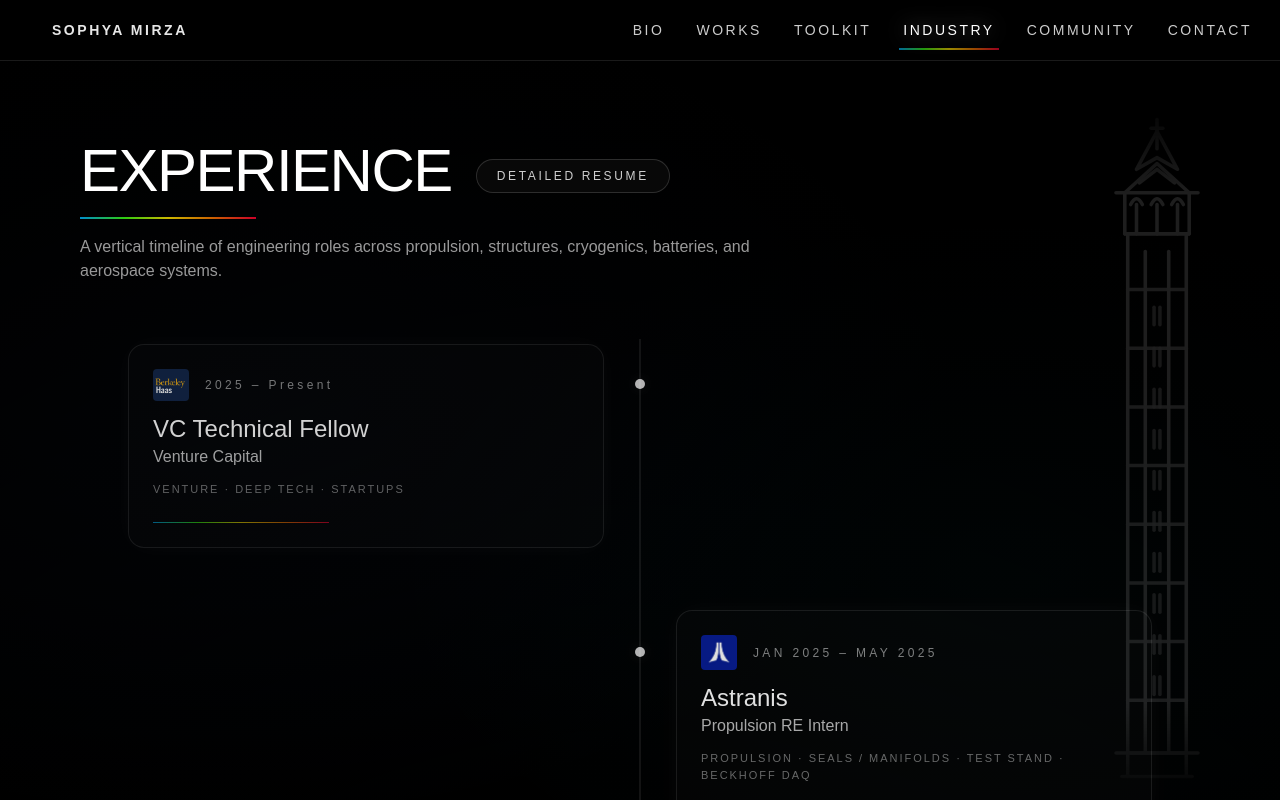
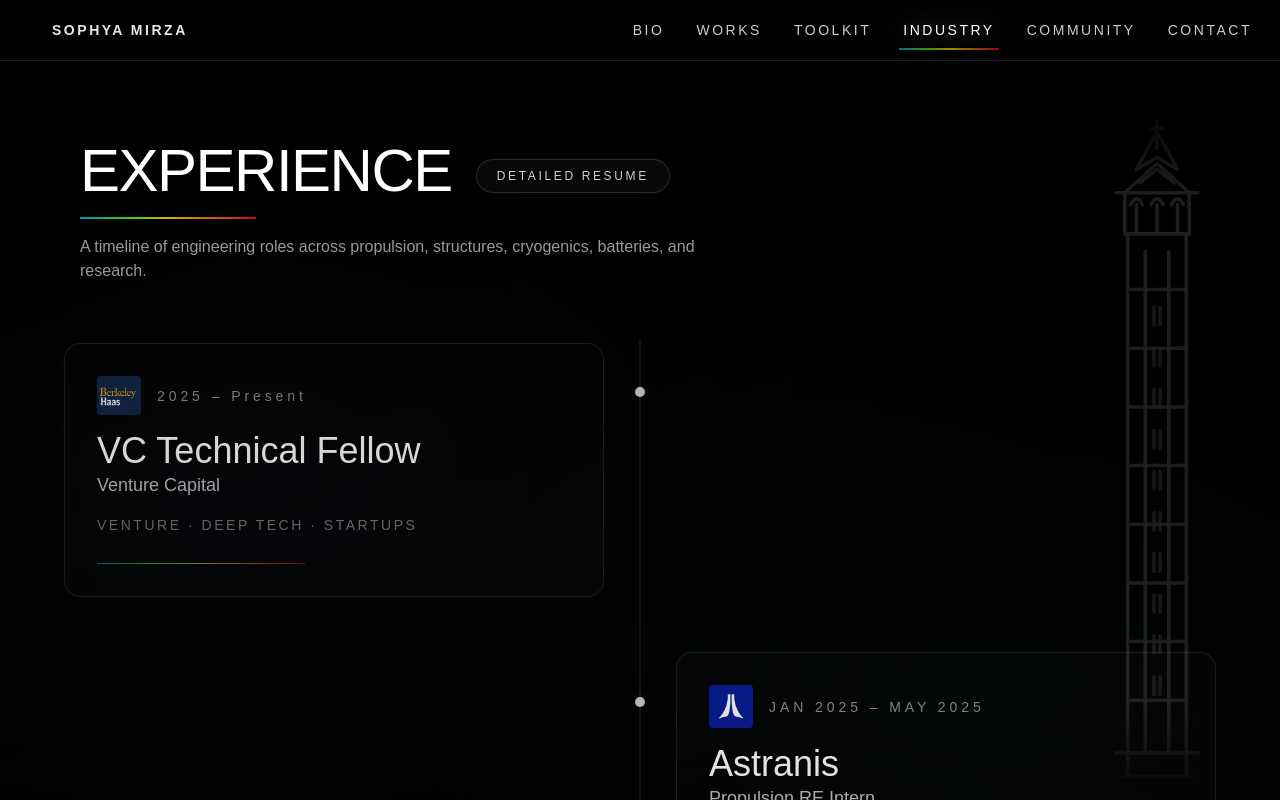
Before and after one commit to sophyamirza/sophya-portfolio, a Next.js app: page /industry in a window 1280 px wide. Shown: the top 800 px of the page. Built offline with nearby package versions, Linux system fonts and the light colour scheme; a web font is replaced by a local one.

Commit message:
update the experience page

```diff
--- a/app/industry/page.tsx
+++ b/app/industry/page.tsx
@@ -112,7 +112,7 @@ export default function IndustryPage() {
           bestIdx = i;
         }
 
-        return clamp(1 - dist / (vh * 0.65), 0, 1);
+        return clamp(1 - dist / (vh * 0.75), 0, 1);
       });
 
       setActiveIndex(bestIdx);
@@ -182,18 +182,18 @@ export default function IndustryPage() {
         <div className="mt-4 h-[2px] w-44 bg-[linear-gradient(90deg,#00b3ff,#39ff14,#ffe600,#ff7a00,#ff0033)] opacity-80" />
 
         <p className="mt-4 text-white/60 max-w-2xl">
-          A vertical timeline of engineering roles across propulsion, structures,
-          cryogenics, batteries, and aerospace systems.
+          A timeline of engineering roles across propulsion, structures,
+          cryogenics, batteries, and research.
         </p>
       </div>
 
       {/* Timeline */}
       <section className="relative mt-14 pb-32">
-        <div className="relative mx-auto max-w-6xl px-6 md:px-16">
+        <div className="relative mx-auto max-w-7xl px-6 md:px-16">
           {/* center line (md+) */}
           <div className="pointer-events-none hidden md:block absolute left-1/2 top-0 -translate-x-1/2 h-full w-px bg-white/15" />
 
-          <div className="flex flex-col gap-16">
+          <div className="flex flex-col gap-12 md:gap-14">
             {milestones.map((m, i) => {
               const left = i % 2 === 0;
               const active = i === activeIndex;
@@ -222,43 +222,45 @@ export default function IndustryPage() {
               const Card = (
                 <div className="relative" style={motionStyle}>
                   <div
-                    className="rounded-2xl border bg-white/[0.02] p-6 backdrop-blur-sm"
+                    className="rounded-2xl border bg-white/[0.02] p-7 md:p-8 backdrop-blur-sm"
                     style={cardStyle}
                   >
-                    <div className="flex items-center gap-4 mb-3">
+                    <div className="flex items-center gap-4 mb-4">
                       <div className="flex items-center gap-3">
                         <Image
                           src={m.logo}
                           alt={m.org}
-                          width={36}
-                          height={36}
+                          width={44}
+                          height={44}
                           className="rounded"
                         />
                         {m.secondaryLogo && (
                           <Image
                             src={m.secondaryLogo}
                             alt=""
-                            width={30}
-                            height={30}
+                            width={36}
+                            height={36}
                             className="rounded"
                           />
                         )}
                       </div>
 
-                      <div className="text-xs tracking-[0.28em] text-white/55">
+                      <div className="text-sm tracking-[0.28em] text-white/55">
                         {m.when}
                       </div>
                     </div>
 
-                    <div className="text-2xl">{m.org}</div>
-                    <div className="text-white/75">{m.role}</div>
+                    <div className="text-3xl md:text-4xl">{m.org}</div>
+                    <div className="text-white/75 text-base md:text-lg">
+                      {m.role}
+                    </div>
 
-                    <div className="mt-3 text-[11px] tracking-[0.18em] text-white/45">
+                    <div className="mt-4 text-xs md:text-sm tracking-[0.18em] text-white/45">
                       {m.tags}
                     </div>
 
                     {/* subtle thermal accent line */}
-                    <div className="mt-6 h-px w-44 bg-[linear-gradient(90deg,#00b3ff,#39ff14,#ffe600,#ff7a00,#ff0033)] opacity-60" />
+                    <div className="mt-7 h-px w-52 bg-[linear-gradient(90deg,#00b3ff,#39ff14,#ffe600,#ff7a00,#ff0033)] opacity-60" />
                   </div>
                 </div>
               );
@@ -269,7 +271,7 @@ export default function IndustryPage() {
                   ref={(el) => {
                     itemRefs.current[i] = el;
                   }}
-                  className="grid grid-cols-1 md:grid-cols-[1fr_72px_1fr] gap-y-6 md:gap-y-0"
+                  className="grid grid-cols-1 md:grid-cols-[1fr_72px_1fr] gap-y-8 md:gap-y-0"
                 >
                   {/* LEFT */}
                   <div className="md:col-start-1">
@@ -278,7 +280,7 @@ export default function IndustryPage() {
 
                   {/* CENTER DOT */}
                   <div className="relative md:col-start-2 flex items-start justify-center">
-                    <div className="relative mt-10 flex items-center justify-center">
+                    <div className="relative mt-12 flex items-center justify-center">
                       <div
                         className="rounded-full"
                         style={{
```
